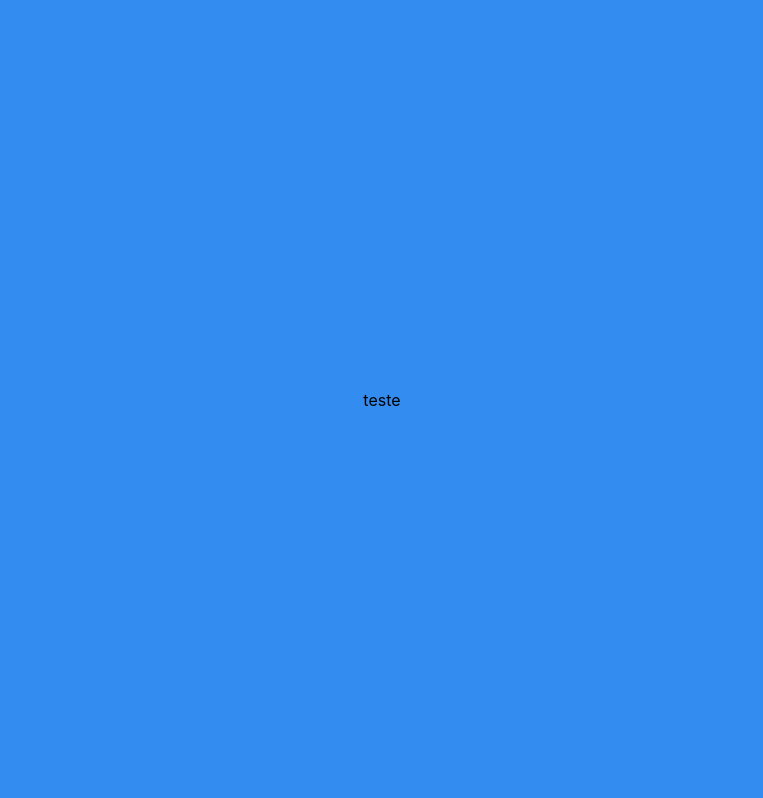
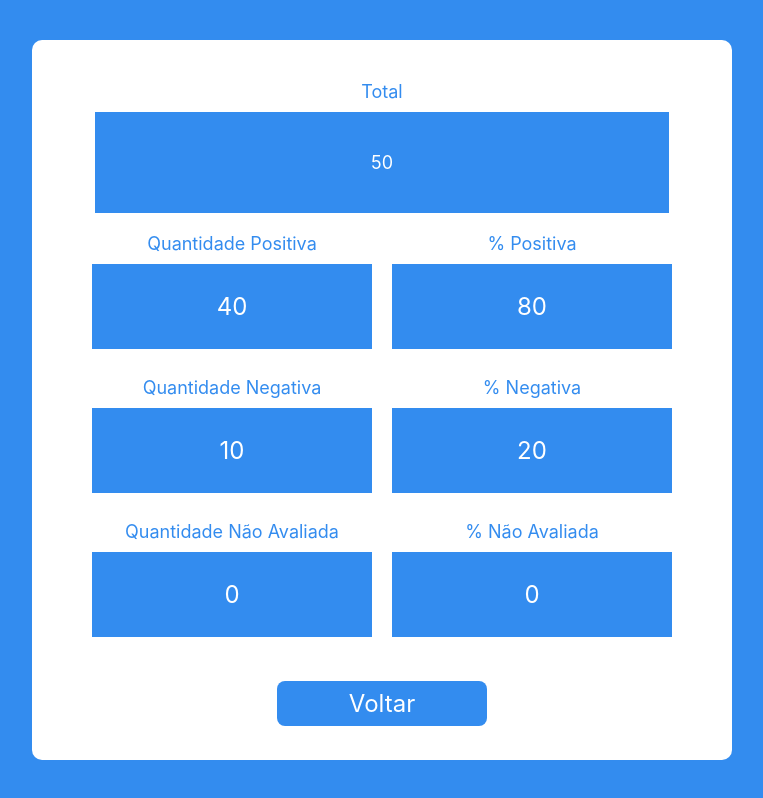
Before and after one commit to Thales-Daniel/desafio-coleta, a React (Create React App) app: page /1 in a window 1280 px wide. Shown: the whole page, without its empty margins (258-1021 px from the left). Built offline with nearby package versions, Linux system fonts and the light colour scheme.

Commit message:
feat: finalizado pagina de detalhes

```diff
--- /dev/null
+++ b/src/components/containerDetalhes/index.jsx
@@ -0,0 +1,39 @@
+import React from 'react';
+import PropTypes from 'prop-types';
+import './style.css';
+
+function ContainerDetalhes({ quantidade, mensagem, porcentagem }) {
+  return (
+    <div className="containerDetalhesComponente">
+      <div className="containerPaiMensagens">
+        <p className="containerMensagensTitulo">
+          {`Quantidade ${mensagem}`}
+        </p>
+
+        <p className="containerMensagens">
+          {' '}
+          {quantidade}
+        </p>
+      </div>
+      <div className="containerPaiMensagens">
+        <p className="containerMensagensTitulo">
+          %
+          {'   '}
+          {mensagem}
+        </p>
+        <p className="containerMensagens">
+          {' '}
+          {porcentagem}
+        </p>
+      </div>
+    </div>
+  );
+}
+
+ContainerDetalhes.propTypes = {
+  quantidade: PropTypes.number,
+  mensagem: PropTypes.string,
+  porcentagem: PropTypes.number,
+}.isRequired;
+
+export default ContainerDetalhes;
--- /dev/null
+++ b/src/components/containerDetalhes/style.css
@@ -0,0 +1,48 @@
+.containerDetalhesComponente {
+  width: 100%;
+  height: 20%;
+  display: flex;
+  justify-content: center;
+  align-items: center;
+}
+
+.containerPaiMensagens {
+  width: 40%;
+  height: 80%;
+  display: flex;
+  flex-direction: column;
+  justify-content: space-around;
+  align-items: center;
+  margin: 10px;
+}
+
+.containerMensagens {
+  background-color: #338CEF;
+  color: #fff;
+  font-size: x-large;
+  width: 100%;
+  display: flex;
+  align-items: center;
+  justify-content: center;
+  height: 100%;
+  margin: 0;
+}
+
+.containerMensagensTitulo {
+  color: #338CEF;
+  font-size: large;
+  margin-top: 0;
+  margin-bottom: 10px;
+  display: flex;
+  align-items: center;
+  justify-content: center;
+  width: 100%;
+  white-space: nowrap;
+}
+
+
+@media (max-width: 600px) {
+  .containerMensagensTitulo {
+    font-size: medium;
+  }
+}
--- a/src/pages/detalhes/index.jsx
+++ b/src/pages/detalhes/index.jsx
@@ -1,9 +1,30 @@
 import React from 'react';
+import './style.css';
+import { Link } from 'react-router-dom';
+import ContainerDetalhes from '../../components/containerDetalhes';
 
 function Detalhes() {
+  const obj = {
+    total: 50,
+    mensagensPositivas: 40,
+    mensagensNegativas: 10,
+    quantidadeNaoAvaliada: 0,
+  };
+
   return (
-    <div>
-      teste
+    <div className="containerDetalhes">
+      <div className="total">
+        <p className="tituloTotal">
+          Total
+        </p>
+        <p className="quantidadeTotal">
+          {obj.total}
+        </p>
+      </div>
+      <ContainerDetalhes mensagem="Positiva" quantidade={obj.mensagensPositivas} porcentagem={80} />
+      <ContainerDetalhes mensagem="Negativa" quantidade={obj.mensagensNegativas} porcentagem={20} />
+      <ContainerDetalhes mensagem="Não Avaliada" quantidade={obj.quantidadeNaoAvaliada} porcentagem={0} />
+      <Link to="/" className="link">Voltar</Link>
     </div>
   );
 }
--- /dev/null
+++ b/src/pages/detalhes/style.css
@@ -0,0 +1,66 @@
+.containerDetalhes {
+  background-color: #fff;
+  width: 700px;
+  height: 90%;
+  display: flex;
+  flex-direction: column;
+  align-self: center;
+  justify-content: flex-start;
+  border-radius: 10px;
+}
+
+.link {
+  margin-top: 30px;
+  display: flex;
+  text-decoration: none;
+  font-size: x-large;
+  justify-content: center;
+  align-items: center;
+  width: 30%;
+  height: 45px;
+  border-radius: 8px;
+  background-color: #338CEF;
+  color: #fff;
+  align-self: center;
+}
+
+.divQuantidade {
+  display: flex;
+}
+
+.total {
+  height: 20%;
+  display: flex;
+  align-items: center;
+  flex-direction: column;
+  justify-content: center;
+  margin-top: 5%;
+}
+
+.tituloTotal {
+  font-size: large;
+  color: #338CEF;
+  margin-top: 0;
+  margin-bottom: 10px;
+}
+
+.quantidadeTotal {
+  background-color:  #338CEF;;
+  color: #fff;
+  margin-top: 0;
+  margin-bottom: 10px;
+  display: flex;
+  justify-content: center;
+  align-items: center;
+  font-size: large;
+  height: 70%;
+  width: 82%;
+  margin: 0;
+}
+
+
+@media (max-width: 900px) {
+  .containerDetalhes {
+    width: 95%;
+  }
+}
```
